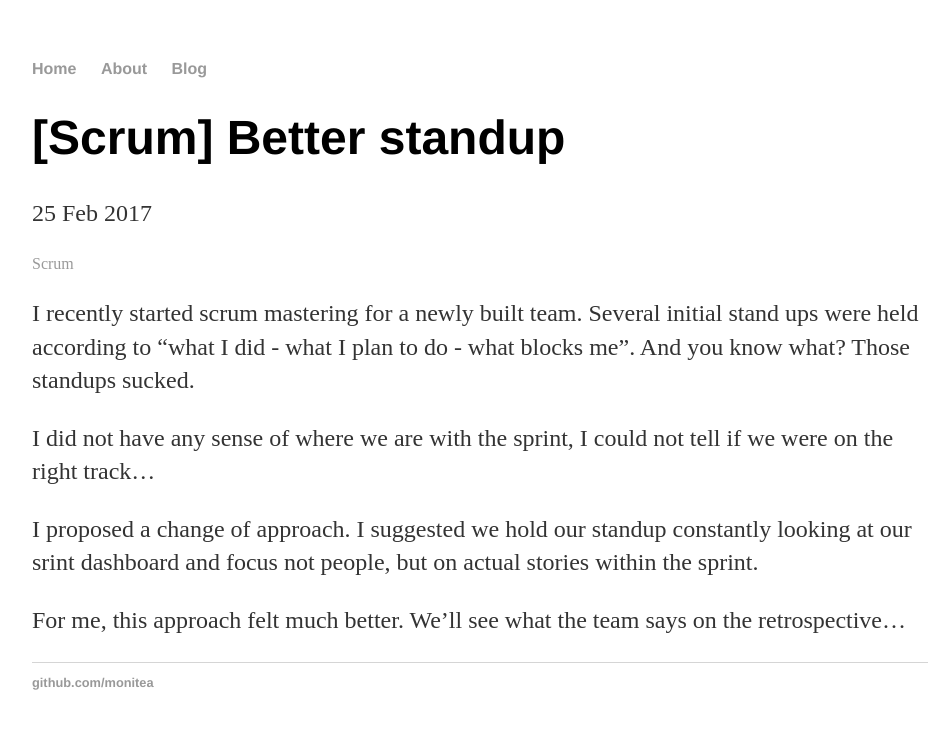
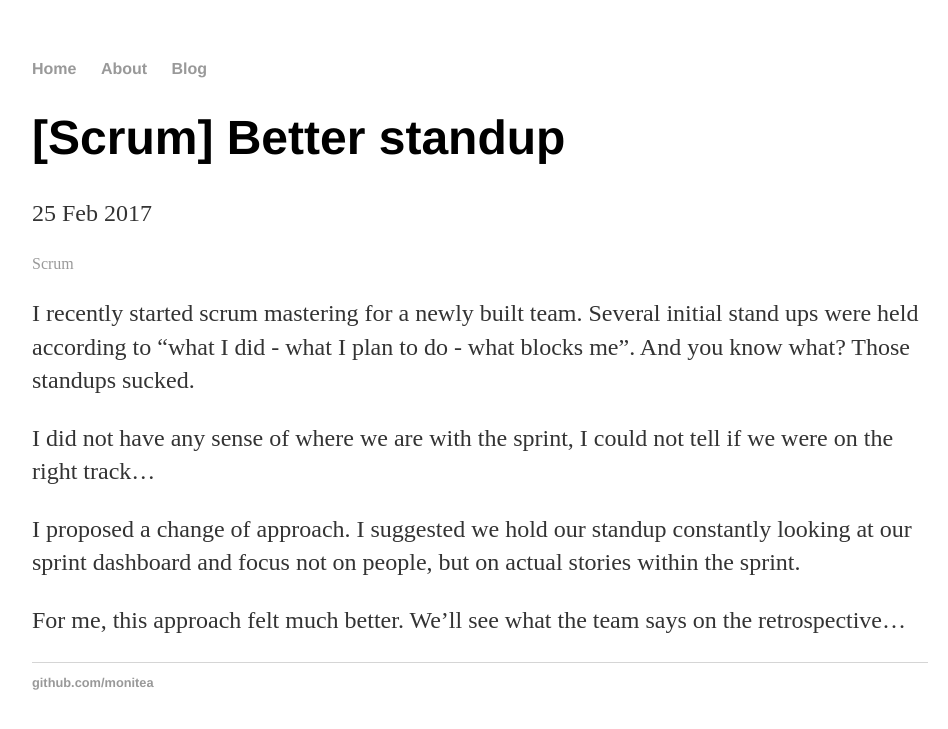
Before and after one commit to monitea/monitea.github.io, a Jekyll site: the page built from _posts/2017-02-25-better-standup.md, in a window 1280 px wide. Shown: the top 729 px of the page, without its empty margins (160-1108 px from the left). Built offline with Jekyll 4.4.1, drawn with Linux system fonts in a browser that asks for light colours.

Commit message:
Update 2017-02-25-better-standup.md

```diff
--- a/_posts/2017-02-25-better-standup.md
+++ b/_posts/2017-02-25-better-standup.md
@@ -13,7 +13,7 @@ Those standups sucked.
 I did not have any sense of where we are with the sprint, I could not tell if we were on the right track...
 
 I proposed a change of approach.
-I suggested we hold our standup constantly looking at our srint dashboard and focus not people, but on actual stories within the sprint.
+I suggested we hold our standup constantly looking at our sprint dashboard and focus not on people, but on actual stories within the sprint.
 
 For me, this approach felt much better.
 We'll see what the team says on the retrospective...
```
